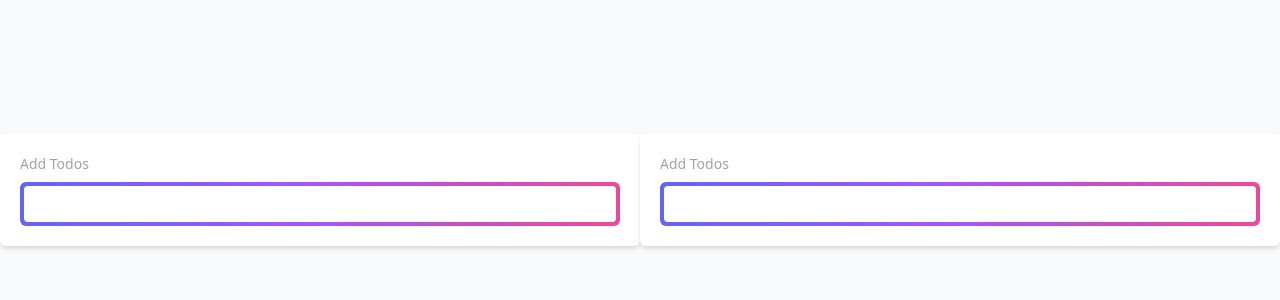
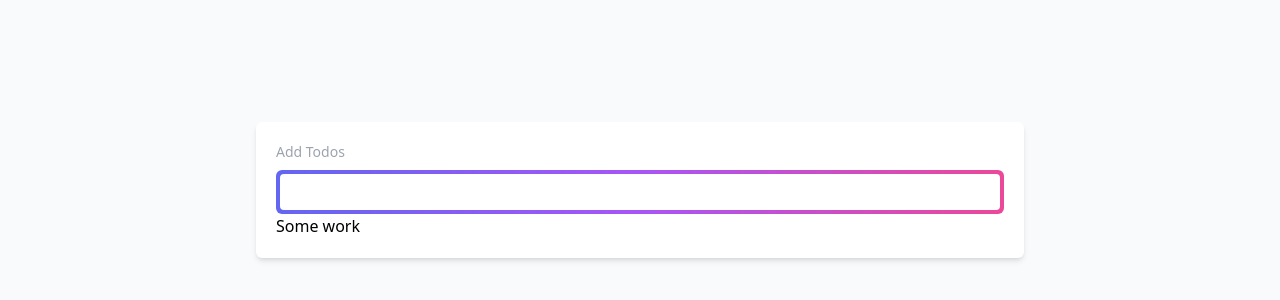
Before and after one commit to mir-hussain/basic-todo-react-typescript, a React (Create React App) app: page / in a window 1280 px wide. Shown: the part 210-510 px from the top of the page. Built offline with nearby package versions, Linux system fonts and the light colour scheme.

Commit message:
basic todo list added using interface and generics

```diff
--- a/src/App.tsx
+++ b/src/App.tsx
@@ -1,4 +1,4 @@
-import React from "react";
+import React, { useState } from "react";
 import AddTodo from "./components/AddTodo";
 import Todo from "./components/Todo";
 import Todos from "./components/Todos";
--- a/src/components/AddTodo.tsx
+++ b/src/components/AddTodo.tsx
@@ -2,7 +2,7 @@ import React from "react";
 
 const AddTodo = () => {
   return (
-    <div className='bg-white p-5 rounded-md shadow-md w-full max-w-3xl'>
+    <div>
       <p className='mb-2 text-gray-400 text-sm'>Add Todos</p>
       <div className='bg-gradient-to-r h-11 w-full from-indigo-500 via-purple-500 to-pink-500 p-1 rounded-md inset-0 '>
         <input
--- a/src/components/Todo.tsx
+++ b/src/components/Todo.tsx
@@ -1,13 +1,14 @@
-import React from "react";
+import React, { useState } from "react";
 import AddTodo from "./AddTodo";
 import Todos from "./Todos";
 
 const Todo = () => {
+  const [todos, setTodos] = useState([{ id: "t1", title: "Some work" }]);
   return (
-    <>
+    <div className='bg-white p-5 rounded-md shadow-md w-full max-w-3xl'>
       <AddTodo />
-      <Todos />
-    </>
+      <Todos data={todos} />
+    </div>
   );
 };
 
--- a/src/components/Todos.tsx
+++ b/src/components/Todos.tsx
@@ -1,15 +1,19 @@
 import React from "react";
 
-const Todos = () => {
+interface IProps {
+  data: {
+    id: string;
+    title: string;
+  }[];
+}
+
+const Todos: React.FC<IProps> = ({ data }) => {
+  console.log(data);
   return (
-    <div className='bg-white p-5 rounded-md shadow-md w-full max-w-3xl'>
-      <p className='mb-2 text-gray-400 text-sm'>Add Todos</p>
-      <div className='bg-gradient-to-r h-11 w-full from-indigo-500 via-purple-500 to-pink-500 p-1 rounded-md inset-0 '>
-        <input
-          className='h-full w-full rounded outline-none border-none p-2'
-          type='text'
-        />
-      </div>
+    <div>
+      {data.map(({ id, title }) => (
+        <h1 key={id}>{title}</h1>
+      ))}
     </div>
   );
 };
```
